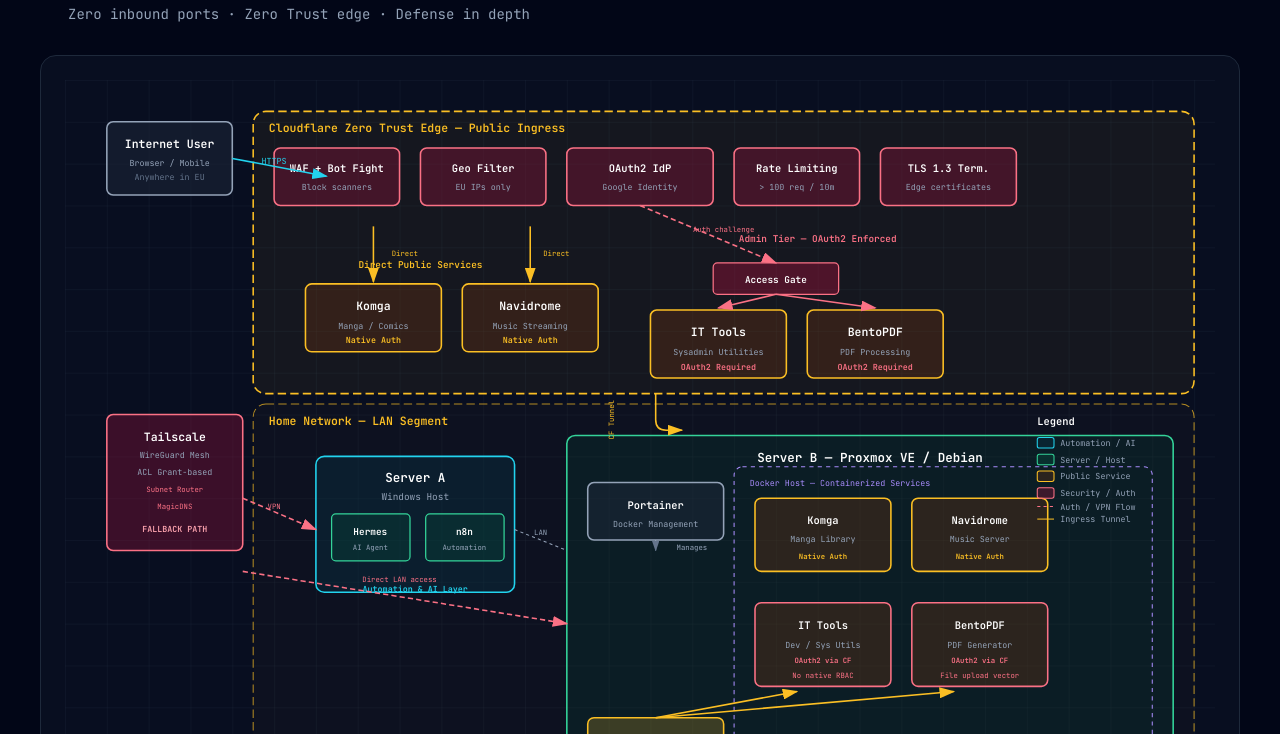
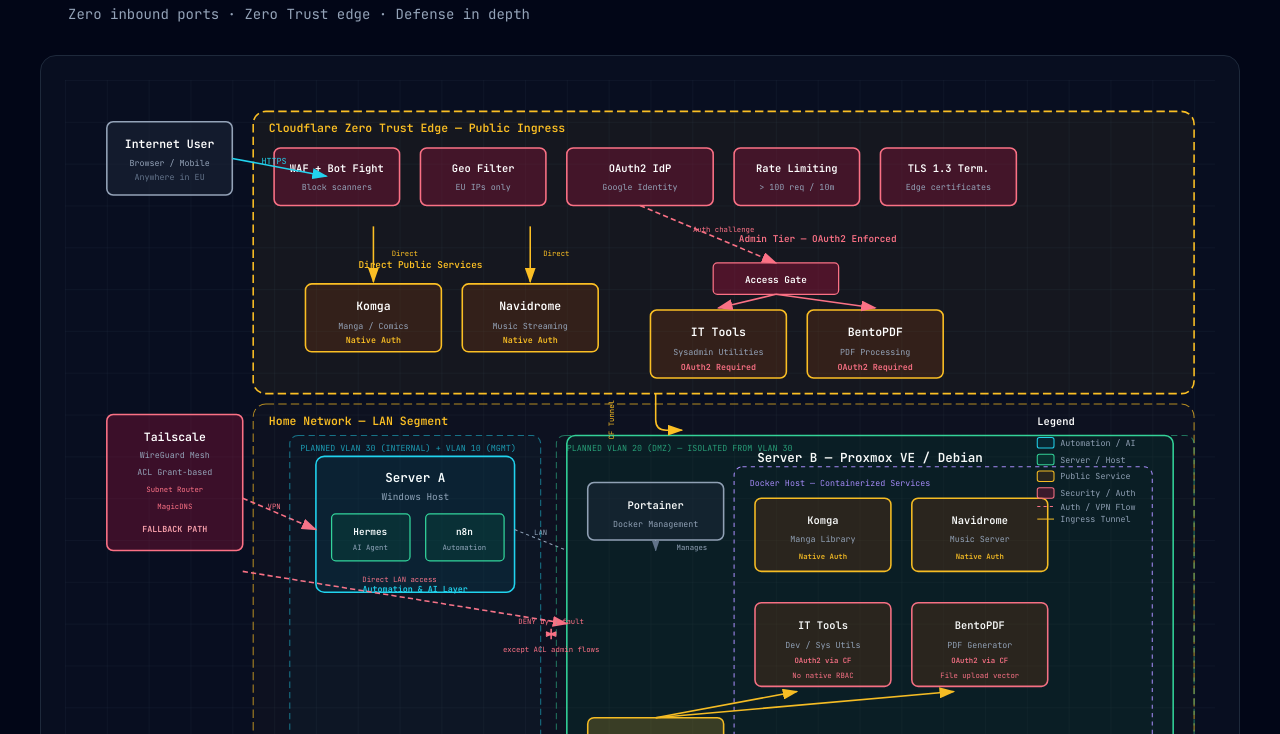
Before and after one commit to AlPeFe/homelab-security-portfolio, a plain HTML site: page index.html in a window 1280 px wide. Shown: the part 66-800 px from the top of the page. Drawn offline with Linux system fonts and the light colour scheme.

Commit message:
docs: add lateral movement risks, VLAN isolation plan, and updated diagram

```diff
--- a/index.html
+++ b/index.html
@@ -80,7 +80,7 @@
 
     <!-- Main Diagram -->
     <div class="diagram-container">
-      <svg viewBox="0 0 1100 740">
+      <svg viewBox="0 0 1100 860">
         <!-- Definitions -->
         <defs>
           <marker id="arrowhead" markerWidth="10" markerHeight="7" refX="9" refY="3.5" orient="auto">
@@ -303,6 +303,28 @@
 
         <line x1="930" y1="420" x2="946" y2="420" stroke="#fbbf24" stroke-width="1"/>
         <text x="952" y="423" fill="#94a3b8" font-size="8">Ingress Tunnel</text>
+        <!-- ======================== SECURITY NOTE: LAN FLATNESS WARNING ======================== -->
+        <rect x="520" y="730" width="500" height="80" rx="6" fill="rgba(136, 19, 55, 0.15)" stroke="#fb7185" stroke-width="1" stroke-dasharray="6,3"/>
+        <text x="540" y="750" fill="#fda4af" font-size="9" font-weight="600">RISK: Flat L2 Network (No VLAN Isolation)</text>
+        <text x="540" y="768" fill="#94a3b8" font-size="8">Current: hosts share single broadcast domain. Compromise of any node = horizontal scan possible.</text>
+        <text x="540" y="784" fill="#fbbf24" font-size="8" font-weight="600">Phase 7 Planned: VLAN 20 (DMZ) + VLAN 30 (INTERNAL) + Router ACL enforcement</text>
+        <text x="540" y="800" fill="#94a3b8" font-size="8">Pending: managed switch hardware (802.1Q). See README §8 for full remediation plan.</text>
+
+        <!-- ======================== FUTURE VLAN SEGMENTATION (Dashed / Planned) ======================== -->
+        <!-- Left dashed zone: MGMT + INTERNAL -->
+        <rect x="215" y="340" width="240" height="370" rx="8" fill="rgba(34, 211, 238, 0.05)" stroke="#22d3ee" stroke-width="1" stroke-dasharray="6,4" opacity="0.5"/>
+        <text x="225" y="355" fill="#22d3ee" font-size="8" opacity="0.7">PLANNED VLAN 30 (INTERNAL) + VLAN 10 (MGMT)</text>
+
+        <!-- Right dashed zone: DMZ -->
+        <rect x="470" y="340" width="610" height="370" rx="8" fill="rgba(6, 78, 59, 0.05)" stroke="#34d399" stroke-width="1" stroke-dasharray="6,4" opacity="0.5"/>
+        <text x="480" y="355" fill="#34d399" font-size="8" opacity="0.7">PLANNED VLAN 20 (DMZ) — ISOLATED FROM VLAN 30</text>
+
+        <!-- Planned inter-VLAN block arrow (crossed out) -->
+        <line x1="460" y1="530" x2="470" y2="530" stroke="#fb7185" stroke-width="2"/>
+        <path d="M 465 525 L 465 535 M 460 528 L 470 532 M 460 532 L 470 528" stroke="#fb7185" stroke-width="1.5"/>
+        <text x="465" y="520" fill="#fb7185" font-size="7" text-anchor="middle">DENY by default</text>
+        <text x="465" y="547" fill="#fb7185" font-size="7" text-anchor="middle">except ACL admin flows</text>
+
       </svg>
     </div>
 
```
Also changed, not shown: 2 other files.
